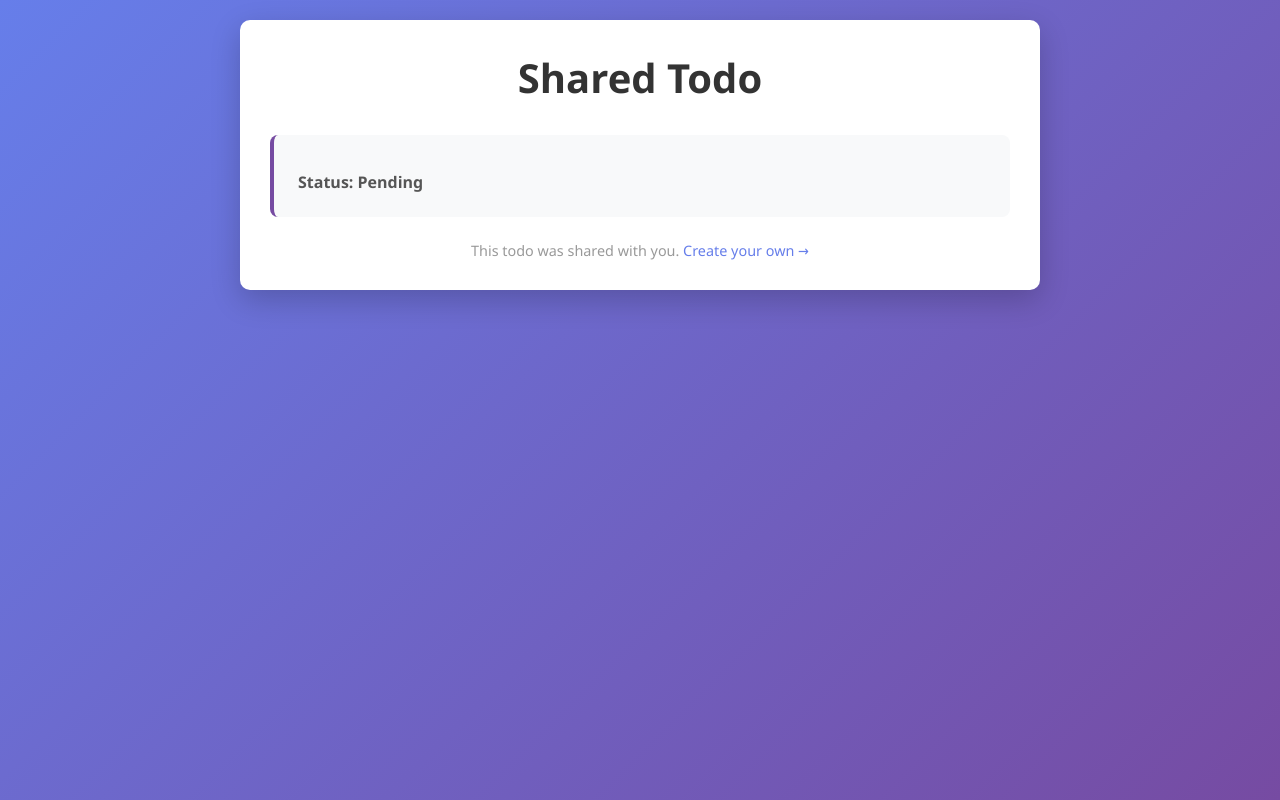
After one commit to rakeshk24/todo-app, a Flask app: template templates/share.html in a window 1280 px wide. The commit adds this page. Run offline with Flask 3, Linux system fonts and the light colour scheme; the template is opened without the code that fills it, so the values that code supplies are empty.

Commit message:
add public share link for todos

```diff
--- a/app.py
+++ b/app.py
@@ -1,7 +1,10 @@
 from flask import Flask, render_template, request, redirect, url_for, jsonify
 from flask_sqlalchemy import SQLAlchemy
 from datetime import datetime
+import hashlib
 import os
+
+SHARE_SECRET = "todo-share-key-2024"
 
 def get_today_date():
     """Return today's date as YYYY-MM-DD string."""
@@ -24,6 +27,7 @@ class Todo(db.Model):
     completed = db.Column(db.Boolean, default=False)
     completed_at = db.Column(db.DateTime, nullable=True)
     created_at = db.Column(db.DateTime, default=datetime.utcnow)
+    share_token = db.Column(db.String(64), nullable=True, unique=True)
 
     def to_dict(self):
         return {
@@ -35,6 +39,11 @@ class Todo(db.Model):
             'completed_at': self.completed_at.strftime('%Y-%m-%d %H:%M') if self.completed_at else None,
             'created_at': self.created_at.strftime('%Y-%m-%d %H:%M')
         }
+
+def generate_share_token(todo_id):
+    raw = f"{todo_id}-{SHARE_SECRET}"
+    return hashlib.md5(raw.encode()).hexdigest()
+
 
 # Create tables
 with app.app_context():
@@ -116,5 +125,24 @@ def edit_todo(todo_id):
 
     return render_template('edit.html', todo=todo)
 
+@app.route('/share/generate/<int:todo_id>')
+def generate_share_link(todo_id):
+    todo = Todo.query.get_or_404(todo_id)
+    token = generate_share_token(todo_id)
+    todo.share_token = token
+    db.session.commit()
+    print(f"Share link generated for '{todo.title}' by {request.remote_addr}")
+    return redirect(url_for('index'))
+
+
+@app.route('/share/<token>')
+def view_shared_todo(token):
+    todos = Todo.query.filter_by(share_token=token).all()
+    if not todos:
+        return "Not found", 404
+    todo = todos[0]
+    return render_template('share.html', todo=todo)
+
+
 if __name__ == '__main__':
     app.run(debug=True, port=5001)
--- a/static/style.css
+++ b/static/style.css
@@ -221,6 +221,65 @@ textarea.input-field {
     font-size: 1.1em;
 }
 
+/* Share link */
+.btn-share {
+    background: #764ba2;
+    color: white;
+    padding: 8px 16px;
+    font-size: 0.9em;
+}
+
+.btn-share:hover {
+    background: #5a3780;
+}
+
+.share-link-section {
+    margin-top: 8px;
+    display: flex;
+    align-items: center;
+    gap: 8px;
+    flex-wrap: wrap;
+    padding-left: 37px;
+}
+
+.share-label {
+    font-size: 0.8em;
+    color: #999;
+    font-weight: 600;
+}
+
+.share-url {
+    font-size: 0.8em;
+    color: #667eea;
+    word-break: break-all;
+}
+
+/* Shared todo read-only view */
+.shared-todo {
+    background: #f8f9fa;
+    padding: 24px;
+    border-radius: 8px;
+    border-left: 4px solid #764ba2;
+    margin-bottom: 24px;
+}
+
+.todo-status {
+    margin-top: 12px;
+    font-weight: 600;
+    color: #555;
+}
+
+.shared-footer {
+    text-align: center;
+    color: #999;
+    font-size: 0.9em;
+}
+
+.shared-footer a {
+    color: #667eea;
+    text-decoration: none;
+}
+
 /* Responsive Design */
 @media (max-width: 600px) {
     .container {
--- /dev/null
+++ b/templates/share.html
@@ -0,0 +1,38 @@
+<!DOCTYPE html>
+<html lang="en">
+<head>
+    <meta charset="UTF-8">
+    <meta name="viewport" content="width=device-width, initial-scale=1.0">
+    <title>Shared Todo</title>
+    <link rel="stylesheet" href="{{ url_for('static', filename='style.css') }}">
+</head>
+<body>
+    <div class="container">
+        <h1>Shared Todo</h1>
+
+        <div class="shared-todo">
+            <h2 class="todo-title">{{ todo.title }}</h2>
+            {% if todo.description %}
+                <p class="todo-description">{{ todo.description }}</p>
+            {% endif %}
+            {% if todo.deadline %}
+                <p class="todo-deadline">
+                    <strong>Deadline:</strong> {{ todo.deadline.strftime('%Y-%m-%d %H:%M') }}
+                </p>
+            {% endif %}
+            <p class="todo-status">
+                Status: {% if todo.completed %}Completed{% else %}Pending{% endif %}
+            </p>
+            {% if todo.completed_at %}
+                <p class="todo-completed-at">
+                    <strong>Completed at:</strong> {{ todo.completed_at.strftime('%Y-%m-%d %H:%M') }}
+                </p>
+            {% endif %}
+        </div>
+
+        <p class="shared-footer">
+            This todo was shared with you. <a href="{{ url_for('index') }}">Create your own →</a>
+        </p>
+    </div>
+</body>
+</html>
```
Also changed, not shown: templates/index.html (+7 -0 lines).
